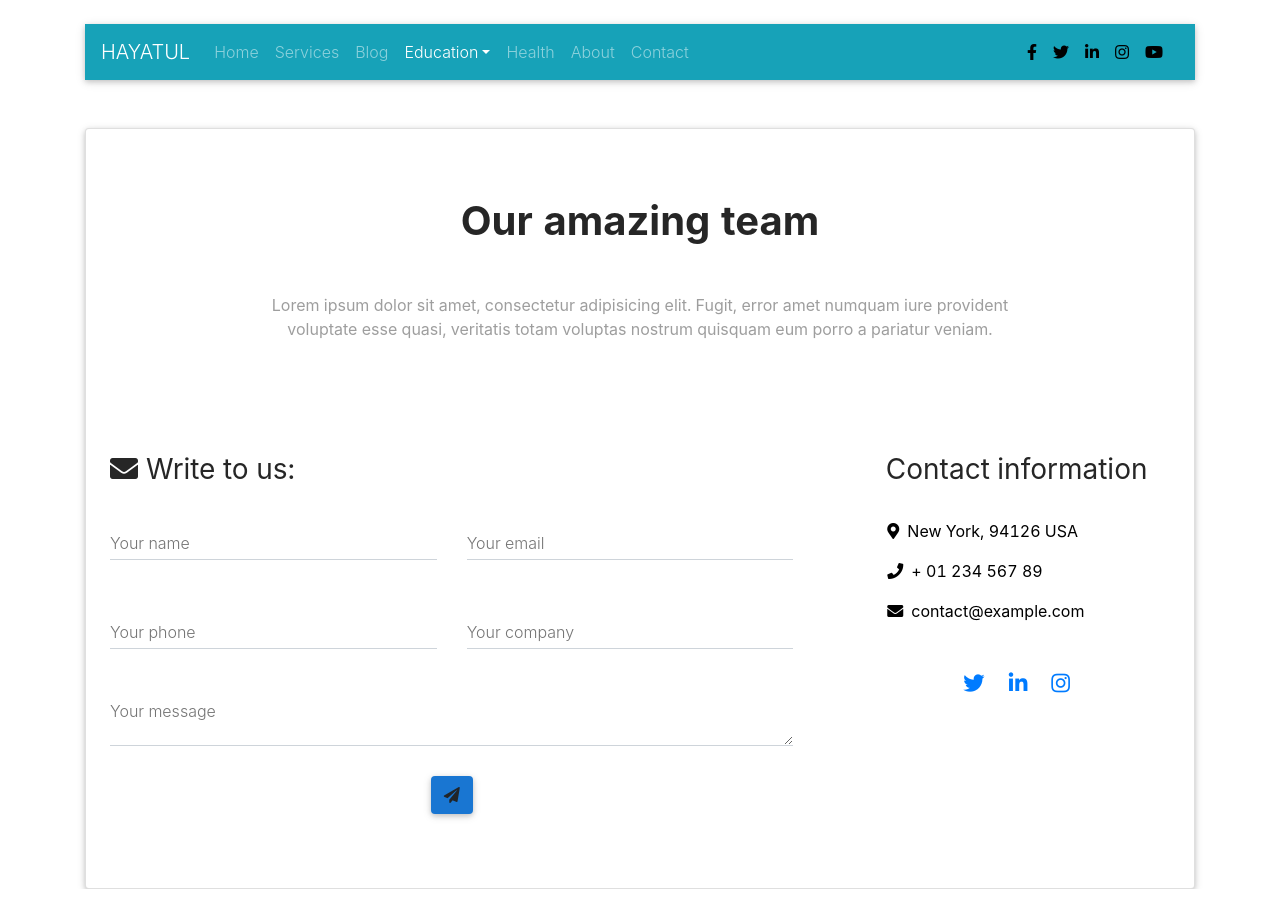
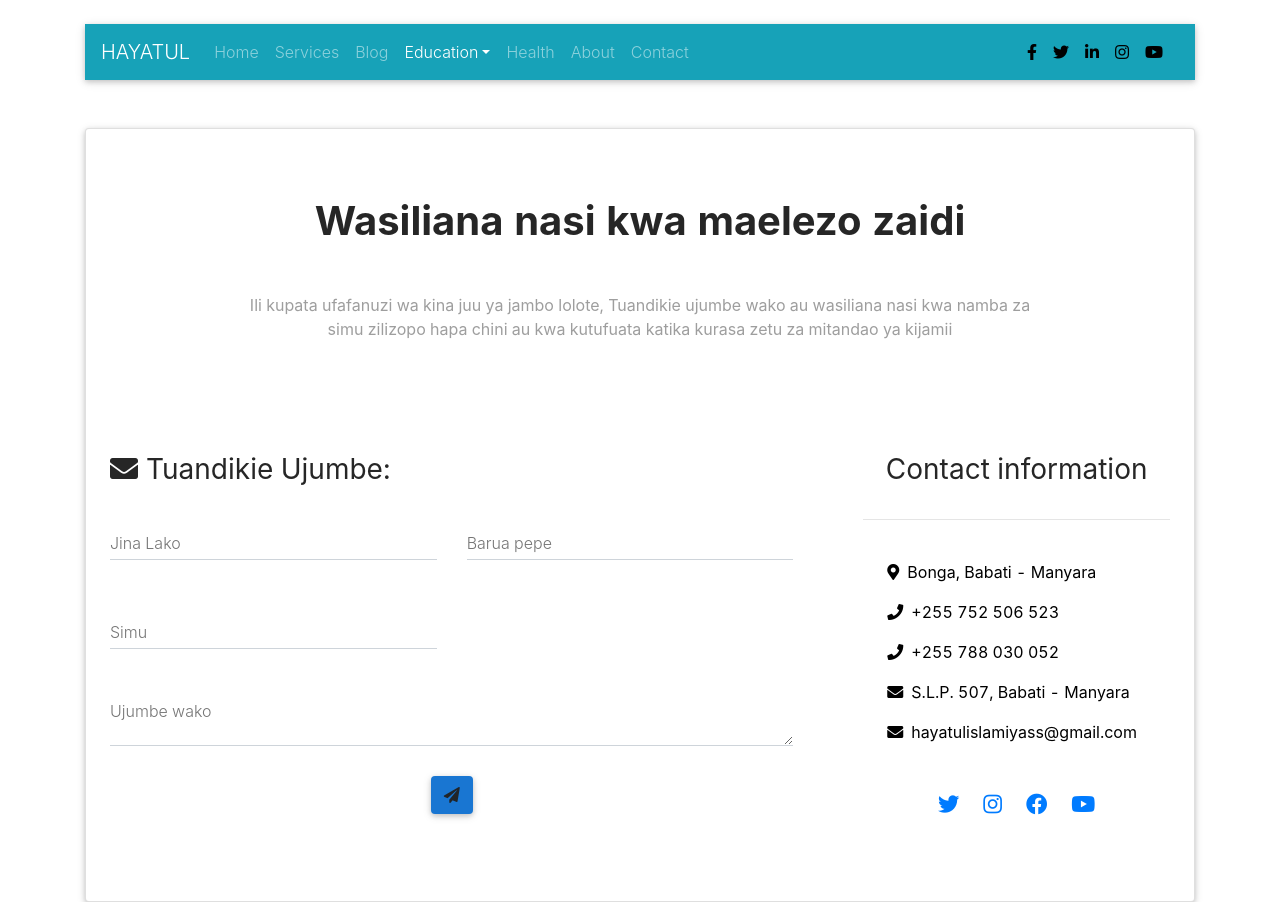
Before and after one commit to mwinamijr/hayatul-website, a React (Create React App) app: page /contact in a window 1280 px wide. Built offline with nearby package versions, Linux system fonts and the light colour scheme.

Commit message:
modified contents of contact page

```diff
--- a/src/components/ContactForm.js
+++ b/src/components/ContactForm.js
@@ -6,12 +6,12 @@ const ContactPage = () => {
     <MDBCard className="my-5 px-1 pb-5 text-center">
       <MDBCardBody>
           <h2 className="h1-responsive font-weight-bold my-5">
-            Our amazing team
+            Wasiliana nasi kwa maelezo zaidi
           </h2>
           <p className="grey-text w-responsive mx-auto mb-5">
-            Lorem ipsum dolor sit amet, consectetur adipisicing elit. Fugit,
-            error amet numquam iure provident voluptate esse quasi, veritatis
-            totam voluptas nostrum quisquam eum porro a pariatur veniam.
+            Ili kupata ufafanuzi wa kina juu ya jambo lolote, Tuandikie
+            ujumbe wako au wasiliana nasi kwa namba za simu zilizopo hapa chini au kwa kutufuata
+            katika kurasa zetu za mitandao ya kijamii
           </p>
         </MDBCardBody>
         <MDBRow>
@@ -19,7 +19,7 @@ const ContactPage = () => {
             <MDBCardBody className="form">
               <h3 className="mt-4 text-left">
                 <MDBIcon icon="envelope" className="pr-2" />
-                Write to us:
+                Tuandikie Ujumbe:
               </h3>
               <MDBRow>
                 <MDBCol md="6">
@@ -27,7 +27,7 @@ const ContactPage = () => {
                     <MDBInput
                       type="text"
                       id="form-contact-name"
-                      label="Your name"
+                      label="Jina Lako"
                     />
                   </div>
                 </MDBCol>
@@ -36,7 +36,7 @@ const ContactPage = () => {
                     <MDBInput
                       type="text"
                       id="form-contact-email"
-                      label="Your email"
+                      label="Barua pepe"
                     />
                   </div>
                 </MDBCol>
@@ -47,16 +47,7 @@ const ContactPage = () => {
                     <MDBInput
                       type="text"
                       id="form-contact-phone"
-                      label="Your phone"
-                    />
-                  </div>
-                </MDBCol>
-                <MDBCol md="6">
-                  <div className="md-form mb-0">
-                    <MDBInput
-                      type="text"
-                      id="form-contact-company"
-                      label="Your company"
+                      label="Simu"
                     />
                   </div>
                 </MDBCol>
@@ -67,7 +58,7 @@ const ContactPage = () => {
                     <MDBInput
                       type="textarea"
                       id="form-contact-message"
-                      label="Your message"
+                      label="Ujumbe wako"
                     />
                     <MDBBtn rounded color="blue">
                       <MDBIcon icon="paper-plane" />
@@ -80,40 +71,57 @@ const ContactPage = () => {
           <MDBCol lg="4">
             <MDBCardBody className="contact text-center h-100 black-text">
               <h3 className="my-4 pb-2">Contact information</h3>
+              <hr /><br />
               <ul className="text-lg-left list-unstyled ml-4">
                 <li>
                   <p>
                     <MDBIcon icon="map-marker-alt" className="pr-2" />
-                    New York, 94126 USA
+                    Bonga, Babati - Manyara
                   </p>
                 </li>
                 <li>
                   <p>
-                    <MDBIcon icon="phone" className="pr-2" />+ 01 234 567 89
+                    <MDBIcon icon="phone" className="pr-2" />+255 752 506 523
+                  </p>
+                </li>
+                <li>
+                  <p>
+                    <MDBIcon icon="phone" className="pr-2" />+255 788 030 052
                   </p>
                 </li>
                 <li>
                   <p>
                     <MDBIcon icon="envelope" className="pr-2" />
-                    contact@example.com
+                    S.L.P. 507, Babati - Manyara
+                  </p>
+                </li>
+                <li>
+                  <p>
+                    <MDBIcon icon="envelope" className="pr-2" />
+                    hayatulislamiyass@gmail.com
                   </p>
                 </li>
               </ul>
               <hr className="hr-light my-4" />
               <ul className="list-inline text-center list-unstyled">
                 <li className="list-inline-item">
-                  <a href="#!" className="p-2 fa-lg w-ic">
+                  <a href="https://twitter.com/hayatulislamiya" className="p-2 fa-lg w-ic">
                     <MDBIcon fab icon="twitter" />
                   </a>
                 </li>
                 <li className="list-inline-item">
-                  <a href="#!" className="p-2 fa-lg w-ic">
-                    <MDBIcon fab icon="linkedin-in" />
+                  <a href="https://instagram.com/hayatulislamiya" className="p-2 fa-lg w-ic">
+                    <MDBIcon fab icon="instagram" />
                   </a>
                 </li>
                 <li className="list-inline-item">
-                  <a href="#!" className="p-2 fa-lg w-ic">
-                    <MDBIcon fab icon="instagram" />
+                  <a href="https://facebook.com/hayatulislamiya" className="p-2 fa-lg w-ic">
+                    <MDBIcon fab icon="facebook" />
+                  </a>
+                </li>
+                <li className="list-inline-item">
+                  <a href="https://www.youtube.com/channel/UCgpGjY3Rd97l53n8r_sSwBQ" className="p-2 fa-lg w-ic">
+                    <MDBIcon fab icon="youtube" />
                   </a>
                 </li>
               </ul>
--- a/src/components/navigation/Navbar.js
+++ b/src/components/navigation/Navbar.js
@@ -46,7 +46,7 @@ render() {
             <a href="#!" className="li-ic mr-3 black-text">
               <MDBIcon fab icon="linkedin-in" />
             </a>
-            <a href="https://instagram.com/thayatulislamiya" target="_blank" rel="noopener noreferrer" className="ins-ic mr-3 black-text">
+            <a href="https://instagram.com/hayatulislamiya" target="_blank" rel="noopener noreferrer" className="ins-ic mr-3 black-text">
               <MDBIcon fab icon="instagram" />
             </a>
             <a href="https://www.youtube.com/channel/UCgpGjY3Rd97l53n8r_sSwBQ" target="_blank" rel="noopener noreferrer" className="yt-ic mr-3 black-text">
```
